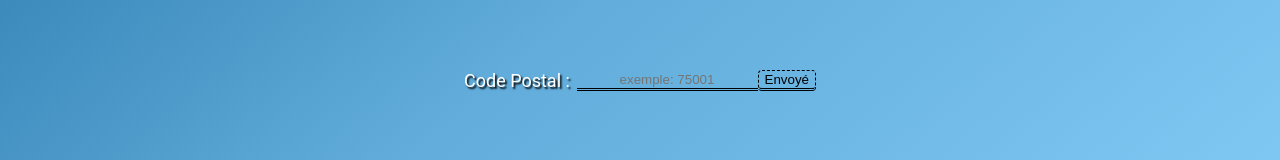
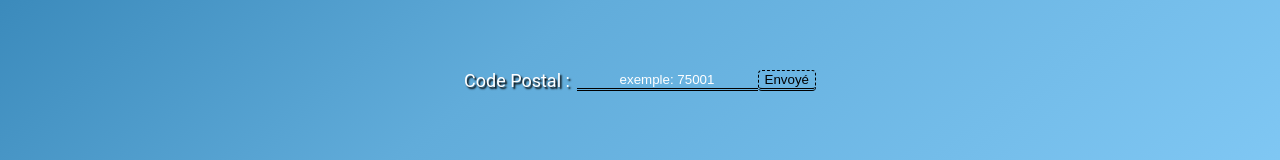
Before and after one commit to Thom-93/Widget-Meteo, a React (Create React App) app in the folder my-app/: page / in a window 1280 px wide. Shown: the part 445-605 px from the top of the page. Built offline with nearby package versions, Linux system fonts and the light colour scheme.

Commit message:
fix couleur placeold gris to white

```diff
--- a/my-app/src/components/Form/Field/style.scss
+++ b/my-app/src/components/Form/Field/style.scss
@@ -8,3 +8,7 @@
     border: none;
   }
 }
+
+.inputZipCode::placeholder {
+  color: white;
+}
```
Also changed, not shown: my-app/src/components/App/App.tsx (line endings or trailing spaces).
